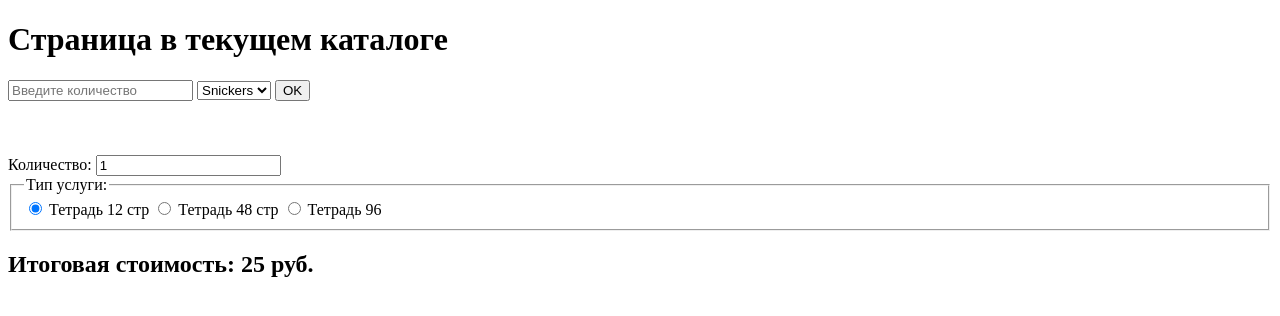
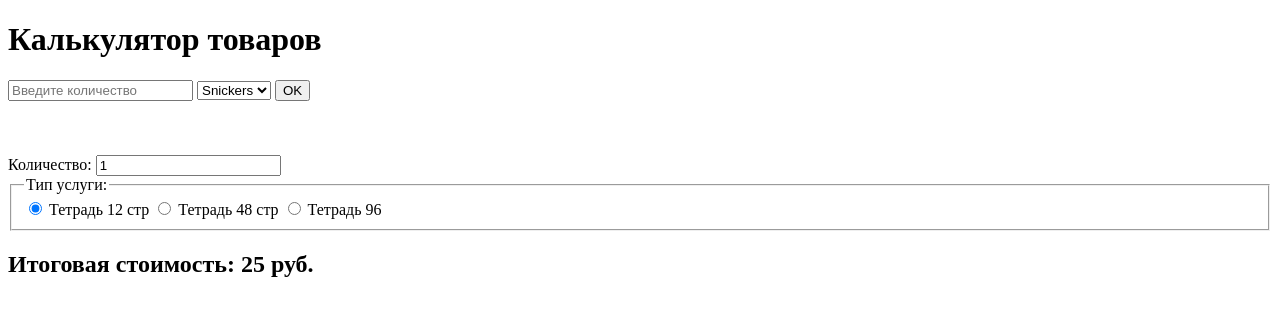
Before and after one commit to atlugachev/site5, a plain HTML site: page index.html in a window 1280 px wide. Drawn offline with Linux system fonts and the light colour scheme.

Commit message:
Update index.html

```diff
--- a/index.html
+++ b/index.html
@@ -13,7 +13,7 @@
 
 
 <body>
-    <h1>Страница в текущем каталоге</h1>
+    <h1>Калькулятор товаров</h1>
 
 
     <div id="result"></div>
```
